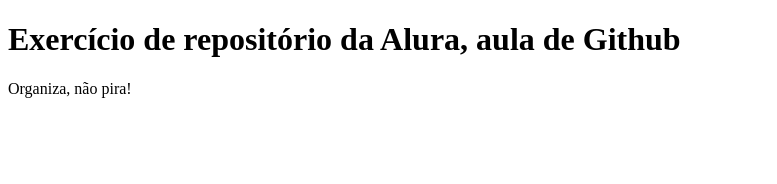
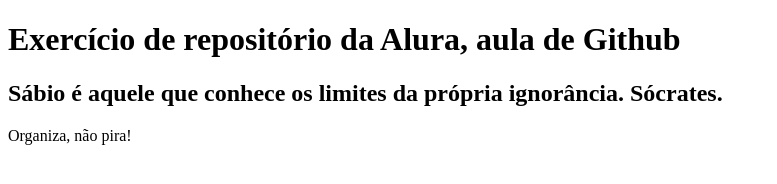
Before and after one commit to TaynaraAM/exercicio-repositorio-alura-aulagithub, a plain HTML site: page index.html in a window 1280 px wide. Shown: the whole page, without its empty margins (0-777 px from the left). Drawn offline with Linux system fonts and the light colour scheme.

Commit message:
Motivação para o aprendizado

```diff
--- a/index.html
+++ b/index.html
@@ -6,7 +6,8 @@
     <title>Document</title>
 </head>
 <body>
-    <h1>Exercício de repositório da Alura, aula de Github</h1>
-    <p>Organiza, não pira! </p>
+    <h1> Exercício de repositório da Alura, aula de Github </h1>
+    <h2> Sábio é aquele que conhece os limites da própria ignorância. Sócrates. </h2>
+    <p> Organiza, não pira! </p>
 </body>
 </html>
```
